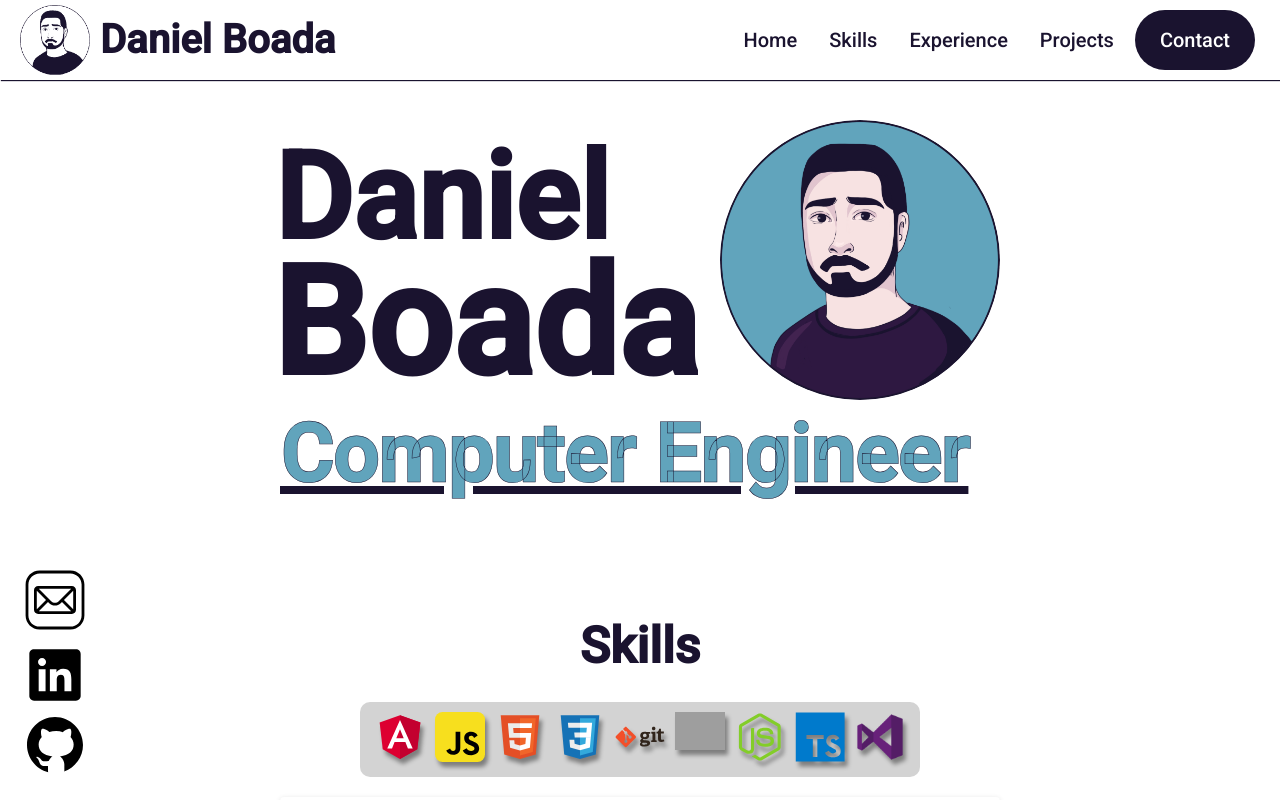
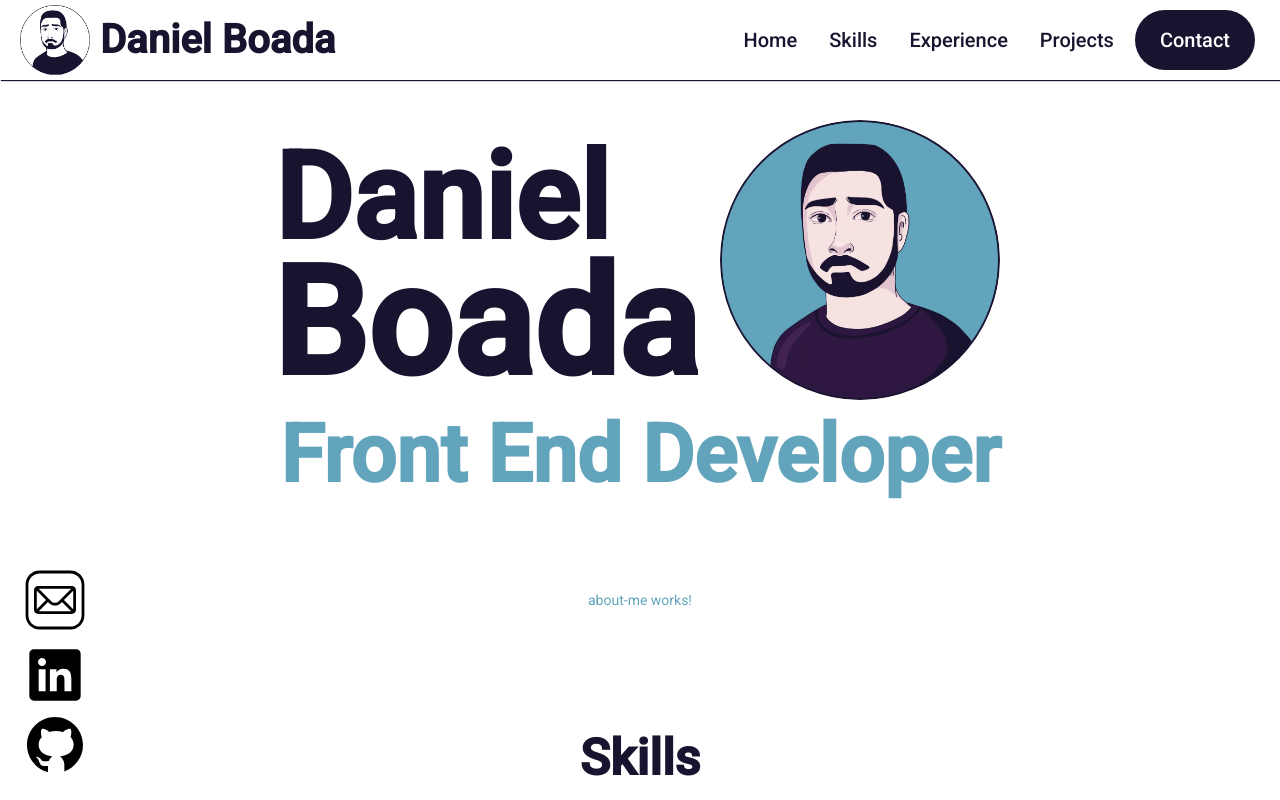
Before and after one commit to daniel-boada/portfolio-daniel-boada, an Angular app: page / in a window 1280 px wide. Shown: the top 800 px of the page. Built offline with nearby package versions, Linux system fonts and the light colour scheme; grey boxes are pictures that could not be loaded.

Commit message:
Added About Me Page

```diff
--- /dev/null
+++ b/src/app/about-me/about-me.component.html
@@ -0,0 +1 @@
+<p>about-me works!</p>
--- /dev/null
+++ b/src/app/about-me/about-me.component.ts
@@ -0,0 +1,15 @@
+import { Component, OnInit } from '@angular/core';
+
+@Component({
+  selector: 'app-about-me',
+  templateUrl: './about-me.component.html',
+  styleUrls: ['./about-me.component.scss']
+})
+export class AboutMeComponent implements OnInit {
+
+  constructor() { }
+
+  ngOnInit(): void {
+  }
+
+}
--- a/src/app/app.component.html
+++ b/src/app/app.component.html
@@ -3,6 +3,7 @@
 
     <div class="pages">
         <app-home-page class="page" [id]="homeTitle"></app-home-page>
+        <app-about-me class="page"></app-about-me>
         <app-skills-page class="page" [id]="skillsTitle"></app-skills-page>
         <app-experience-page class="page" [id]="experienceTitle"></app-experience-page>
         <app-projects class="page" [id]="projectsTitle"></app-projects>
--- a/src/app/app.module.ts
+++ b/src/app/app.module.ts
@@ -20,6 +20,7 @@
 import { MatTabsModule } from '@angular/material/tabs';
 import { MatSidenavModule } from '@angular/material/sidenav';
 import { FlexLayoutModule } from '@angular/flex-layout';
+import { AboutMeComponent } from './about-me/about-me.component';
 
 @NgModule({
     declarations: [
@@ -30,6 +31,7 @@
         SkillsPageComponent,
         ExperiencePageComponent,
         ProjectsComponent,
+        AboutMeComponent,
     ],
     imports: [
         BrowserModule,
--- a/src/app/home-page/home-page.component.html
+++ b/src/app/home-page/home-page.component.html
@@ -8,7 +8,7 @@
             <img class="profilePicture" [src]="profilePicture" />
         </div>
         <div class="text">
-            <p class="ocupation">{{ ocupations[ocupationIndex] }}</p>
+            <p class="ocupation">Front End Developer</p>
         </div>
     </div>
 </div>
--- a/src/app/home-page/home-page.component.scss
+++ b/src/app/home-page/home-page.component.scss
@@ -43,7 +43,7 @@
                 font-size: 10vw;
                 line-height: 10vw;
                 font-weight: 900;
-                text-decoration: underline;
+                // text-decoration: underline;
                 text-align: center;
                 color: $dark-blue;
             }
@@ -122,10 +122,8 @@
                 .ocupation {
                     line-height: 70px;
                     font-size: 80px;
-                    text-decoration: underline;
                     text-align: left;
                     color: $light-blue;
-                    -webkit-text-stroke: 0.5px $dark-blue;
                 }
             }
         }
```
Also changed, not shown: src/app/about-me/about-me.component.scss (added), 1 other file (tests, documents, lock files or other folders).
